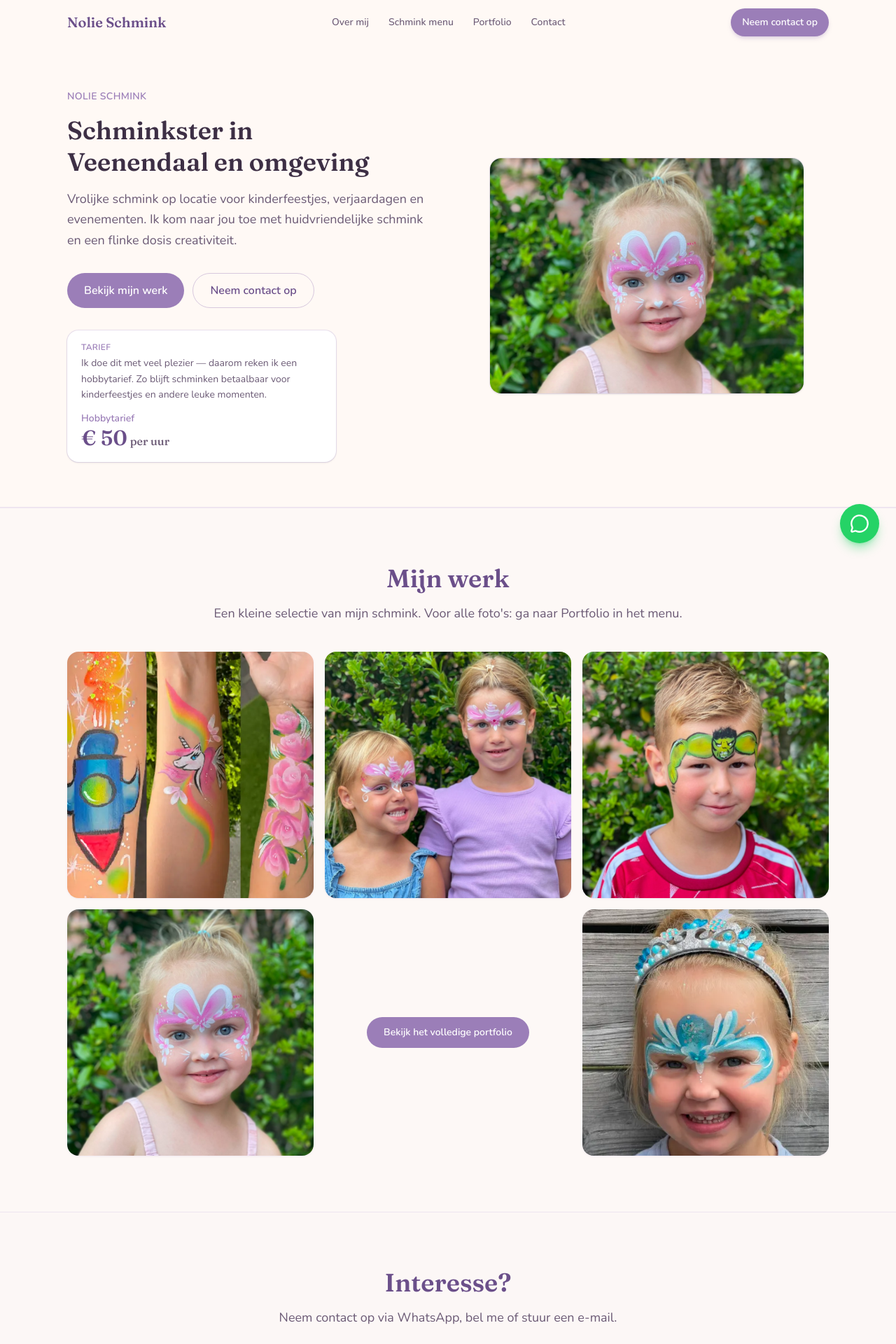
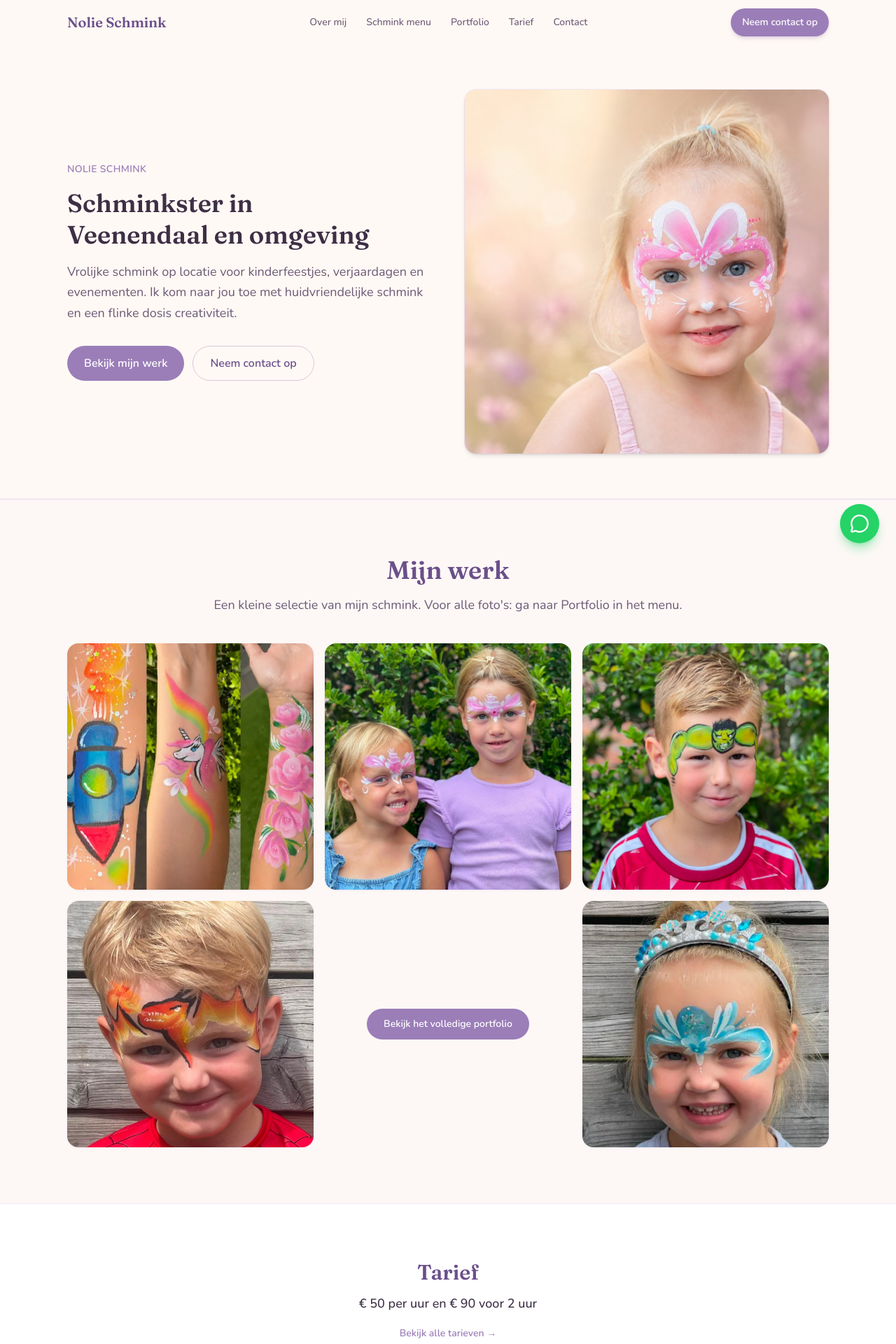
Before and after one commit to Shizzledizzl/nolieschmink, a Next.js app: page / in a window 1280 px wide. Shown: the top 1920 px of the page at 70% size. Built offline with nearby package versions, Linux system fonts and the light colour scheme.

Commit message:
Voeg tariefpagina toe en werk homepage bij.
Aparte /tarief-pagina met volledige prijzen, beknopte teaser op de homepage, grotere hero-foto, draak in Mijn werk en mobiele fotovolgorde.

Co-authored-by: Cursor <cursoragent@cursor.com>

```diff
--- a/src/app/page.tsx
+++ b/src/app/page.tsx
@@ -2,6 +2,7 @@ import { Header } from "@/components/Header";
 import { Footer } from "@/components/Footer";
 import { Hero } from "@/components/sections/Hero";
 import { WorkPreview } from "@/components/sections/WorkPreview";
+import { PricingTeaser } from "@/components/sections/PricingTeaser";
 import { Contact } from "@/components/sections/Contact";
 import { JsonLd } from "@/components/JsonLd";
 import { readPortfolioItems } from "@/lib/portfolio-store";
@@ -18,6 +19,7 @@ export default async function HomePage() {
       <main>
         <Hero />
         <WorkPreview portfolioItems={portfolioItems} />
+        <PricingTeaser />
         <Contact />
       </main>
       <Footer />
--- a/src/app/sitemap.ts
+++ b/src/app/sitemap.ts
@@ -24,6 +24,12 @@ export default function sitemap(): MetadataRoute.Sitemap {
       priority: 0.9,
     },
     {
+      url: `${base}/tarief`,
+      lastModified: new Date(),
+      changeFrequency: "monthly",
+      priority: 0.8,
+    },
+    {
       url: `${base}/over-mij`,
       lastModified: new Date(),
       changeFrequency: "monthly",
--- /dev/null
+++ b/src/app/tarief/page.tsx
@@ -0,0 +1,23 @@
+import type { Metadata } from "next";
+import { Header } from "@/components/Header";
+import { Footer } from "@/components/Footer";
+import { Pricing } from "@/components/sections/Pricing";
+import { siteContent } from "@/data/siteContent";
+
+export const metadata: Metadata = {
+  title: "Tarief",
+  description: siteContent.seo.pages.tarief,
+  alternates: { canonical: "/tarief" },
+};
+
+export default function TariefPage() {
+  return (
+    <>
+      <Header />
+      <main>
+        <Pricing />
+      </main>
+      <Footer />
+    </>
+  );
+}
--- a/src/components/Footer.tsx
+++ b/src/components/Footer.tsx
@@ -13,9 +13,7 @@ export function Footer() {
             {business.name}
           </p>
           <p className="mt-1 text-sm text-ink-muted">{footer.tagline}</p>
-          <p className="mt-1 text-sm text-ink-muted">
-            {pricing.label}: {pricing.hourlyRate} {pricing.unit}
-          </p>
+          <p className="mt-1 text-sm text-ink-muted">{pricing.summary}</p>
         </div>
 
         <div className="space-y-1 text-sm text-ink-muted">
--- a/src/components/PortfolioGallery.tsx
+++ b/src/components/PortfolioGallery.tsx
@@ -30,6 +30,7 @@ type PortfolioGalleryProps = {
   showLightboxDetails?: boolean;
   layout?: "grid" | "homepage" | "grouped";
   className?: string;
+  homepageMobileItems?: GalleryItem[];
 };
 
 function resolveItems(
@@ -173,6 +174,7 @@ export function PortfolioGallery({
   showLightboxDetails = true,
   layout = "grid",
   className = "",
+  homepageMobileItems,
 }: PortfolioGalleryProps) {
   const { portfolio } = siteContent;
   const [activeCategory, setActiveCategory] =
@@ -265,6 +267,16 @@ export function PortfolioGallery({
   const topItems = layout === "homepage" ? filtered.slice(0, 3) : filtered;
   const bottomLeft = layout === "homepage" ? filtered[3] : undefined;
   const bottomRight = layout === "homepage" ? filtered[4] : undefined;
+  const mobileItems =
+    layout === "homepage"
+      ? (homepageMobileItems ?? [
+          ...topItems,
+          ...(bottomLeft ? [bottomLeft] : []),
+          ...(bottomRight ? [bottomRight] : []),
+        ])
+      : [];
+  const lightboxIndexFor = (item: GalleryItem) =>
+    filtered.findIndex((entry) => entry.id === item.id);
 
   return (
     <Section
@@ -304,7 +316,24 @@ export function PortfolioGallery({
 
       {layout === "homepage" ? (
         <div className="space-y-4">
-          <ul className="grid gap-4 sm:grid-cols-3">
+          <ul className="grid gap-4 sm:hidden">
+            {mobileItems.map((item) => (
+              <li key={item.id}>
+                <GalleryPhoto
+                  item={item}
+                  index={lightboxIndexFor(item)}
+                  onOpen={openLightbox}
+                  showItemLabels={showItemLabels}
+                  uniformAspect
+                />
+              </li>
+            ))}
+            {viewAllButton && (
+              <li className="flex justify-center pt-2">{viewAllButton}</li>
+            )}
+          </ul>
+
+          <ul className="hidden gap-4 sm:grid sm:grid-cols-3">
             {topItems.map((item, index) => (
               <li key={item.id}>
                 <GalleryPhoto
@@ -320,30 +349,6 @@ export function PortfolioGallery({
 
           {(bottomLeft || bottomRight || viewAllButton) && (
             <>
-              <div className="grid gap-4 sm:hidden">
-                {bottomLeft && (
-                  <GalleryPhoto
-                    item={bottomLeft}
-                    index={3}
-                    onOpen={openLightbox}
-                    showItemLabels={showItemLabels}
-                    uniformAspect
-                  />
-                )}
-                {bottomRight && (
-                  <GalleryPhoto
-                    item={bottomRight}
-                    index={4}
-                    onOpen={openLightbox}
-                    showItemLabels={showItemLabels}
-                    uniformAspect
-                  />
-                )}
-                {viewAllButton && (
-                  <div className="flex justify-center pt-2">{viewAllButton}</div>
-                )}
-              </div>
-
               <div className="hidden gap-4 sm:grid sm:grid-cols-3 sm:items-center">
                 <div>
                   {bottomLeft && (
--- a/src/components/sections/Hero.tsx
+++ b/src/components/sections/Hero.tsx
@@ -2,7 +2,7 @@ import { siteContent } from "@/data/siteContent";
 import { SafeImage } from "@/components/SafeImage";
 
 export function Hero() {
-  const { hero, pricing } = siteContent;
+  const { hero } = siteContent;
 
   return (
     <section
@@ -40,38 +40,17 @@ export function Hero() {
               {hero.secondaryCta}
             </a>
           </div>
-
-          <div
-            className="mt-8 max-w-sm rounded-2xl bg-white px-5 py-4 shadow-sm ring-1 ring-lavender/40"
-            aria-label={`${pricing.label}: ${pricing.hourlyRate} ${pricing.unit}`}
-          >
-            <p className="text-xs font-semibold uppercase tracking-wide text-purple-soft">
-              {pricing.title}
-            </p>
-            <p className="mt-1 text-sm leading-relaxed text-ink-muted">
-              {pricing.subtitle}
-            </p>
-            <p className="mt-3 text-sm font-semibold text-purple-soft">
-              {pricing.label}
-            </p>
-            <p className="font-display text-3xl font-semibold text-purple-deep">
-              {pricing.hourlyRate}
-              <span className="ml-1 text-base font-medium text-ink-muted">
-                {pricing.unit}
-              </span>
-            </p>
-          </div>
         </div>
 
-        <div className="relative mx-auto w-full max-w-xs sm:max-w-sm lg:max-w-md lg:justify-self-end">
-          <div className="relative aspect-[4/3] overflow-hidden rounded-2xl shadow-sm ring-1 ring-lavender/30">
+        <div className="relative w-full">
+          <div className="relative aspect-square overflow-hidden rounded-2xl shadow-md ring-1 ring-lavender/30">
             <SafeImage
               src={hero.image.src}
               alt={hero.image.alt}
               fill
               priority
-              sizes="(max-width: 768px) 80vw, 320px"
-              className="object-cover object-[center_20%]"
+              sizes="(max-width: 1024px) 100vw, 50vw"
+              className="object-cover object-center"
               placeholderColor="#9b7eb8"
             />
           </div>
--- /dev/null
+++ b/src/components/sections/Pricing.tsx
@@ -0,0 +1,41 @@
+import { siteContent } from "@/data/siteContent";
+import { Section, SectionHeading } from "@/components/ui/Section";
+
+export function Pricing() {
+  const { pricing } = siteContent;
+
+  return (
+    <Section
+      id="tarief"
+      className="border-t border-lavender/30 bg-white"
+      ariaLabelledBy="tarief-title"
+    >
+      <SectionHeading
+        id="tarief-title"
+        title={pricing.title}
+        subtitle={pricing.subtitle}
+      />
+
+      <div className="mx-auto max-w-md rounded-2xl bg-surface-alt/60 px-6 py-6 shadow-sm ring-1 ring-lavender/40 sm:px-8 sm:py-8">
+        <ul className="divide-y divide-lavender/30">
+          {pricing.tiers.map((tier) => (
+            <li
+              key={tier.duration}
+              className="flex items-baseline justify-between gap-4 py-3 first:pt-0 last:pb-0"
+            >
+              <span className="text-base font-medium text-ink">{tier.duration}</span>
+              <span className="font-display text-lg font-semibold text-purple-deep">
+                {tier.price}
+              </span>
+            </li>
+          ))}
+        </ul>
+
+        <p className="mt-5 border-t border-lavender/30 pt-5 text-sm leading-relaxed text-ink-muted">
+          {pricing.travel}
+        </p>
+        <p className="mt-3 text-sm leading-relaxed text-ink-muted">{pricing.note}</p>
+      </div>
+    </Section>
+  );
+}
--- /dev/null
+++ b/src/components/sections/PricingTeaser.tsx
@@ -0,0 +1,35 @@
+import Link from "next/link";
+import { siteContent } from "@/data/siteContent";
+import { Section } from "@/components/ui/Section";
+
+export function PricingTeaser() {
+  const { pricing } = siteContent;
+
+  return (
+    <Section
+      id="tarief"
+      className="border-t border-lavender/30 bg-white py-10 sm:py-12"
+      ariaLabelledBy="tarief-teaser"
+    >
+      <div className="mx-auto max-w-lg text-center">
+        <h2
+          id="tarief-teaser"
+          className="font-display text-2xl font-semibold text-purple-deep sm:text-3xl"
+        >
+          {pricing.title}
+        </h2>
+        <p className="mt-3 text-lg font-medium text-ink">
+          {pricing.homepageTeaser}
+        </p>
+        <p className="mt-4">
+          <Link
+            href="/tarief"
+            className="text-sm font-semibold text-purple-soft transition-colors hover:text-purple-deep"
+          >
+            {pricing.homepageLinkLabel} →
+          </Link>
+        </p>
+      </div>
+    </Section>
+  );
+}
--- a/src/components/sections/WorkPreview.tsx
+++ b/src/components/sections/WorkPreview.tsx
@@ -11,6 +11,10 @@ export function WorkPreview({ portfolioItems }: { portfolioItems: PortfolioItem[
       title={featuredWork.title}
       subtitle={featuredWork.subtitle}
       galleryItems={resolveFeaturedItems(portfolioItems, featuredWork.itemIds)}
+      homepageMobileItems={resolveFeaturedItems(
+        portfolioItems,
+        featuredWork.mobileItemIds
+      )}
       layout="homepage"
       showCategories={false}
       showItemLabels={false}
--- a/src/data/portfolio-items.json
+++ b/src/data/portfolio-items.json
@@ -47,8 +47,9 @@
     "id": "draak-jongen",
     "title": "Draak",
     "category": "prinsessen",
-    "src": "/images/schmink-draak-jongen.jpg",
-    "alt": "Jongen met oranje draak-schmink op het voorhoofd met vlammen"
+    "src": "/images/draak-jongen.png",
+    "alt": "Jongen met oranje draak-schmink op het voorhoofd met vlammen",
+    "kind": "gezicht"
   },
   {
     "id": "octopus",
--- a/src/data/siteContent.ts
+++ b/src/data/siteContent.ts
@@ -68,6 +68,8 @@ export const siteContent = {
         "Schminkfoto's en armdesigns: dieren, prinsessen, helden, bloemen en glitter. Inspiratie voor je kinderfeestje in Veenendaal en omgeving.",
       schminkMenu:
         "Kies je favoriete schmink: dino, prinses, superhero en meer. Ideeën voor kinderfeestjes bij Nolie Schmink in Veenendaal.",
+      tarief:
+        "Tarieven voor schmink op locatie in Veenendaal en omgeving: €50 per uur, pakketten en reiskosten. Hobbytarief voor kinderfeestjes.",
     },
   },
 
@@ -145,8 +147,15 @@ export const siteContent = {
       "arm-gecombineerd",
       "bloemenkroon-meisje",
       "hulk",
-      "nola-konijnenoren",
+      "draak-jongen",
       "prinses-tiara",
+    ],
+    mobileItemIds: [
+      "arm-gecombineerd",
+      "bloemenkroon-meisje",
+      "prinses-tiara",
+      "hulk",
+      "draak-jongen",
     ],
     viewAllLabel: "Bekijk het volledige portfolio",
     viewAllHref: "/portfolio",
@@ -244,10 +253,17 @@ export const siteContent = {
     title: "Tarief",
     subtitle:
       "Ik doe dit met veel plezier — daarom reken ik een hobbytarief. Zo blijft schminken betaalbaar voor kinderfeestjes en andere leuke momenten.",
-    label: "Hobbytarief",
-    hourlyRate: "€ 50",
-    unit: "per uur",
+    tiers: [
+      { duration: "1 uur", price: "€ 50" },
+      { duration: "1,5 uur", price: "€ 75" },
+      { duration: "2 uur", price: "€ 90" },
+      { duration: "3+ uur", price: "€ 45 per uur" },
+    ],
+    travel: "€ 0,20 reiskosten per km boven de 20 km",
     note: "Op locatie. Neem contact op voor beschikbaarheid en een prijsopgave op maat.",
+    summary: "Vanaf € 50 per uur",
+    homepageTeaser: "€ 50 per uur en € 90 voor 2 uur",
+    homepageLinkLabel: "Bekijk alle tarieven",
   },
 
   /**
@@ -258,6 +274,7 @@ export const siteContent = {
       { href: "/over-mij", label: "Over mij" },
       { href: "/schmink-menu", label: "Schmink menu" },
       { href: "/portfolio", label: "Portfolio" },
+      { href: "/tarief", label: "Tarief" },
       { href: "#contact", label: "Contact" },
     ],
     cta: "Neem contact op",
```
Also changed, not shown: src/app/voorwaarden/page.tsx (+6 -2 lines), public/images/draak-jongen.png (added), public/images/hero-konijnenoren.png.
